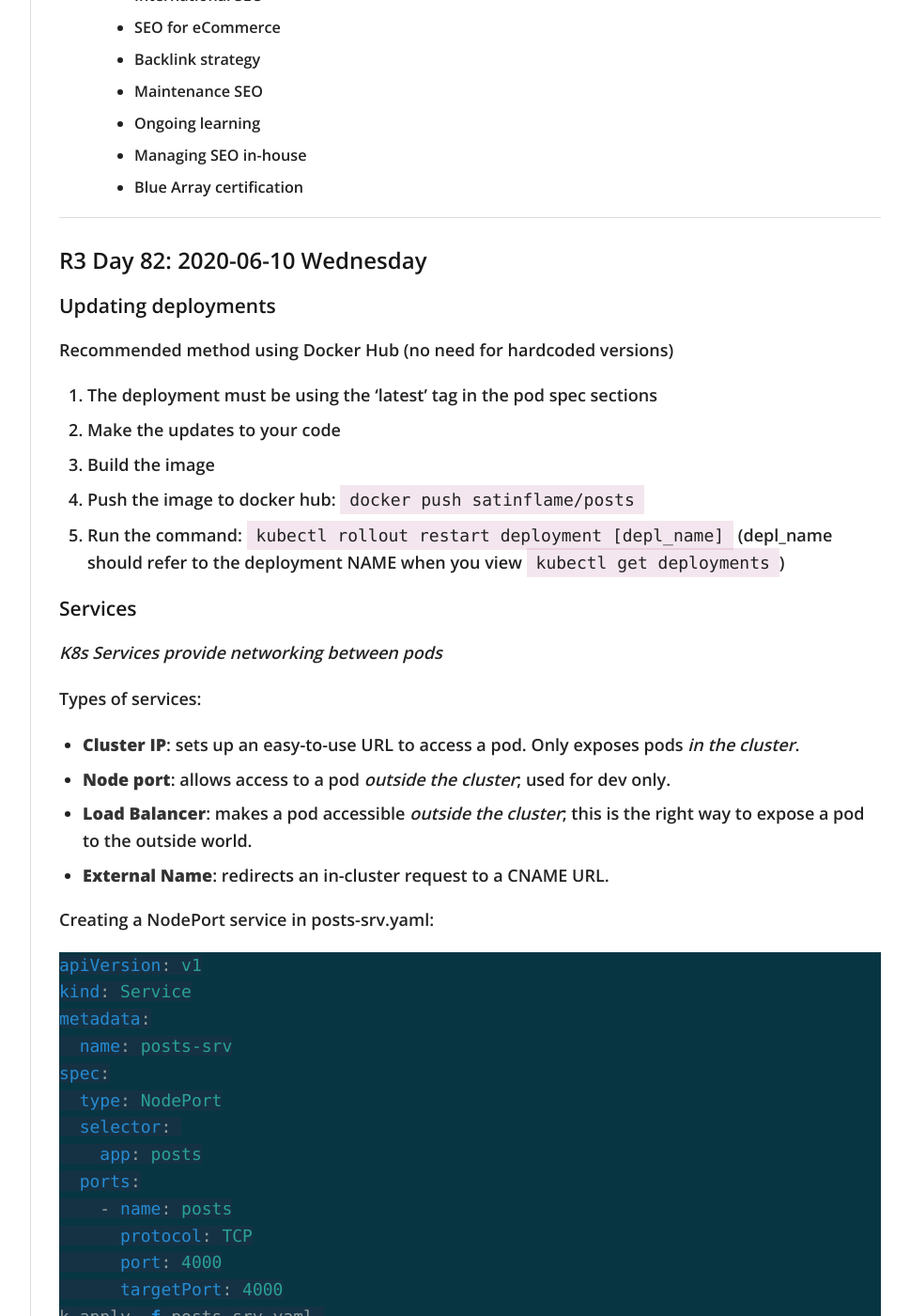
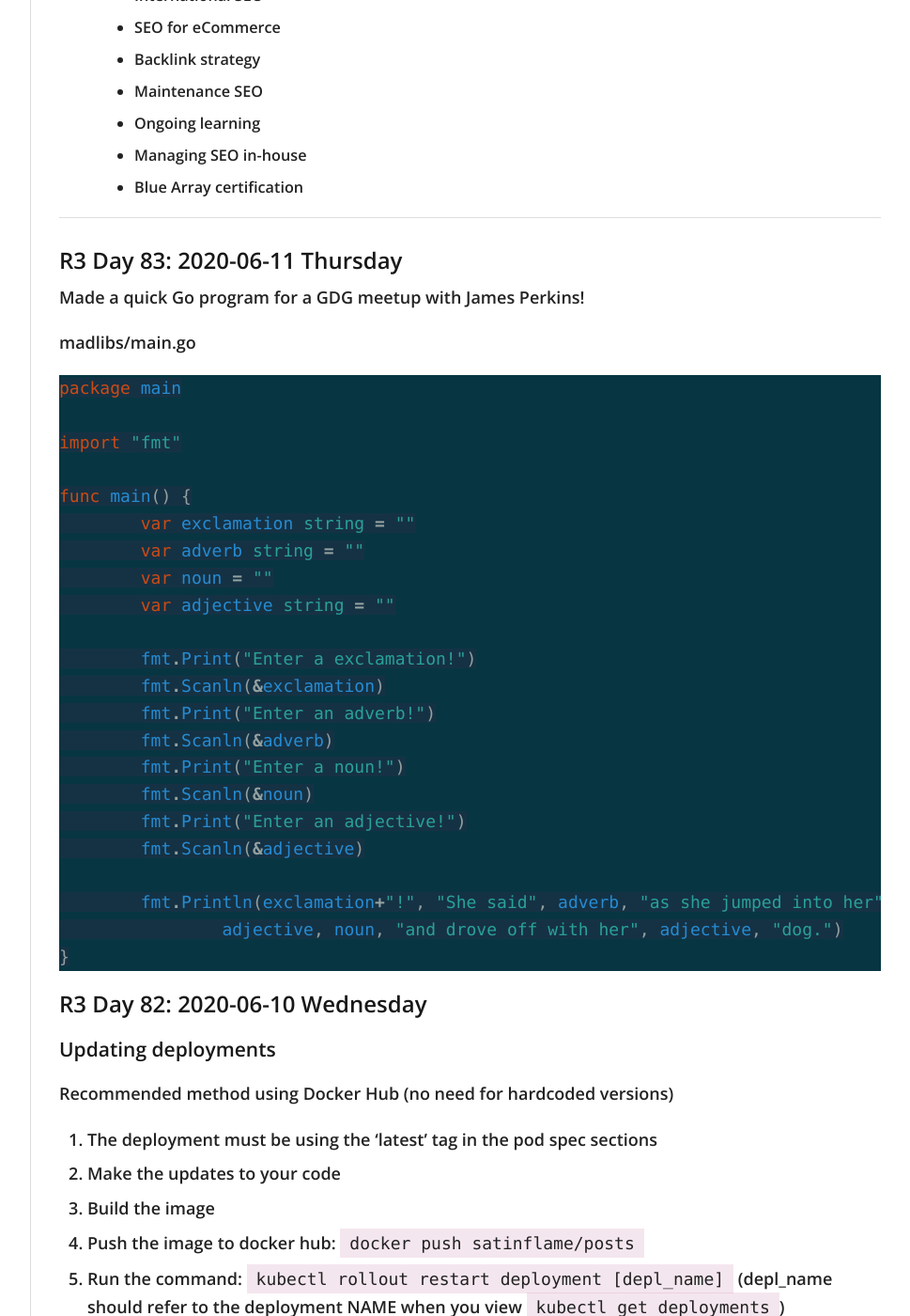
Before and after one commit to virtual/100daysofcode, a Jekyll site: the page built from index.md, in a window 1280 px wide and 1400 px high, scrolled down 4172 px. Shown: the whole window at 94% size, without its empty margins (272-1241 px from the left). Built offline with Jekyll 4.4.1, drawn with Linux system fonts in a browser that asks for light colours; nearby versions of some CDN libraries; our own code applies the rules of GitHub Pages for plain Markdown files.

Commit message:
Add Go program from GDG meetup

````diff
--- a/index.md
+++ b/index.md
@@ -133,6 +133,38 @@
 
 ---
 
+
+## R3 Day 83: 2020-06-11 Thursday
+
+Made a quick Go program for a GDG meetup with James Perkins!
+
+madlibs/main.go
+
+```go
+package main
+
+import "fmt"
+
+func main() {
+	var exclamation string = ""
+	var adverb string = ""
+	var noun = ""
+	var adjective string = ""
+
+	fmt.Print("Enter a exclamation!")
+	fmt.Scanln(&exclamation)
+	fmt.Print("Enter an adverb!")
+	fmt.Scanln(&adverb)
+	fmt.Print("Enter a noun!")
+	fmt.Scanln(&noun)
+	fmt.Print("Enter an adjective!")
+	fmt.Scanln(&adjective)
+
+	fmt.Println(exclamation+"!", "She said", adverb, "as she jumped into her",
+		adjective, noun, "and drove off with her", adjective, "dog.")
+}
+```
+
 ## R3 Day 82: 2020-06-10 Wednesday
 
 ### Updating deployments
````
